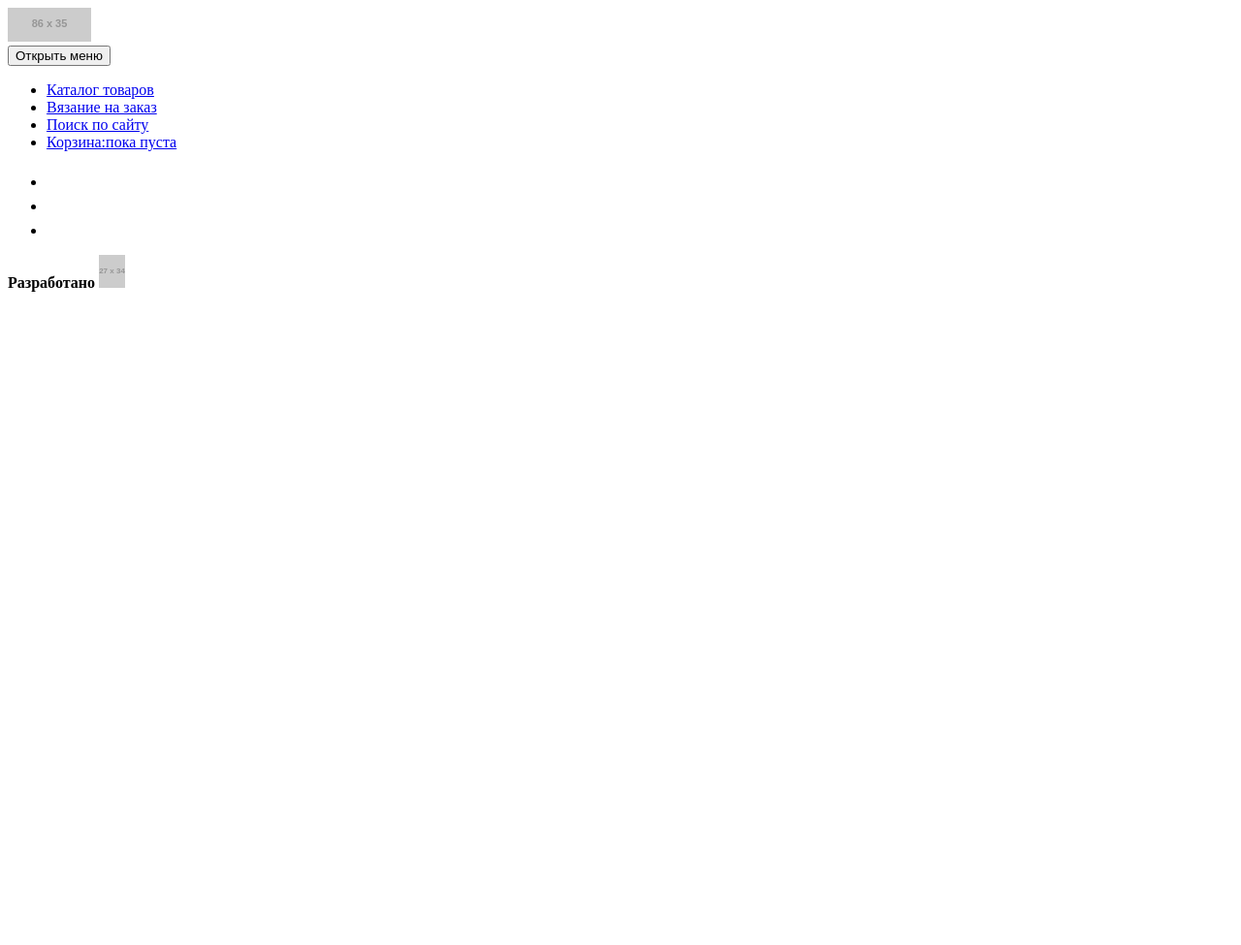
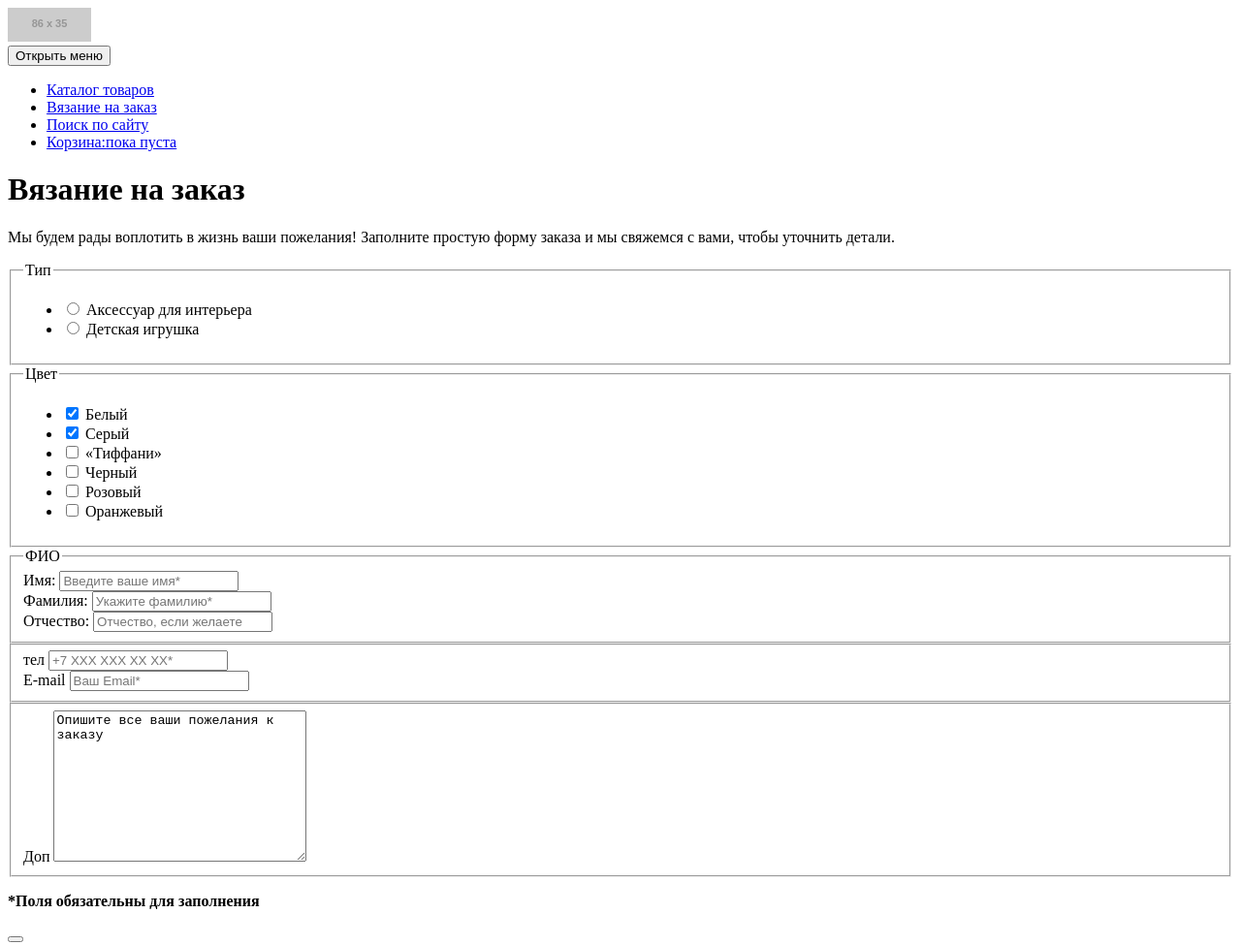
Before and after one commit to ParaAvis85/832803-mishka-19, a website: page source/form.html in a window 1280 px wide. Shown: the top 975 px of the page at 97% size. Before the commit the page ends 800 px from the top, so only its background shows below. Drawn offline with Linux system fonts and the light colour scheme; placeholder pictures from the web are drawn by us.

Commit message:
Добавил форму без классов

```diff
--- a/source/form.html
+++ b/source/form.html
@@ -34,6 +34,135 @@
       </nav>
     </header>
 
+    <main>
+      <h1>Вязание на заказ</h1>
+      <p>
+        Мы будем рады воплотить в жизнь
+        ваши пожелания! Заполните простую
+        форму заказа и мы свяжемся с вами,
+        чтобы уточнить детали.
+      </p>
+      <form>
+        <fieldset>
+          <legend>Тип</legend>
+          <ul>
+            <li>
+              <label>
+                <input type="radio" name="type">
+                Аксессуар для
+                интерьера
+              </label>
+            </li>
+            <li>
+              <label>
+                <input type="radio" name="type">
+                Детская игрушка
+              </label>
+            </li>
+          </ul>
+        </fieldset>
+
+
+        <fieldset>
+          <legend>Цвет</legend>
+          <ul>
+            <li>
+              <label>
+                <input type="checkbox" checked>
+                Белый
+              </label>
+            </li>
+            <li>
+              <label>
+                <input type="checkbox" checked>
+                Серый
+              </label>
+            </li>
+            <li>
+              <label>
+                <input type="checkbox">
+                «Тиффани»
+              </label>
+            </li>
+            <li>
+              <label>
+                <input type="checkbox">
+                Черный
+              </label>
+            </li>
+            <li>
+              <label>
+                <input type="checkbox">
+                Розовый
+              </label>
+            </li>
+            <li>
+              <label>
+                <input type="checkbox">
+                Оранжевый
+              </label>
+            </li>
+          </ul>
+        </fieldset>
+
+
+        <fieldset>
+          <legend>ФИО</legend>
+          <div>
+            <label>
+              Имя:
+              <input type="text" placeholder="Введите ваше имя*">
+            </label>
+          </div>
+          <div>
+            <label>
+              Фамилия:
+              <input type="text" placeholder="Укажите фамилию*">
+            </label>
+          </div>
+          <div>
+            <label>
+              Отчество:
+              <input type="text" placeholder="Отчество, если желаете">
+            </label>
+          </div>
+        </fieldset>
+
+
+        <fieldset>
+          <div>
+            <label>
+              тел
+              <input type="tel" placeholder="+7 ХХХ ХХХ ХХ ХХ*">
+            </label>
+          </div>
+          <div>
+            <label>
+              E-mail
+              <input type="email" placeholder="Ваш Email*">
+            </label>
+          </div>
+        </fieldset>
+
+
+        <fieldset>
+          <label>
+            Доп
+            <textarea cols="30" rows="10">Опишите все ваши пожелания к заказу
+            </textarea>
+          </label>
+        </fieldset>
+
+
+        <p>
+          <strong>*Поля обязательны для заполнения</strong>
+        </p>
+
+
+        <button type="submit"></button>
+      </form>
+    </main>
+
     <footer class="page-footer">
       <div class="page-footer__social social">
         <ul class="social__list">
```
